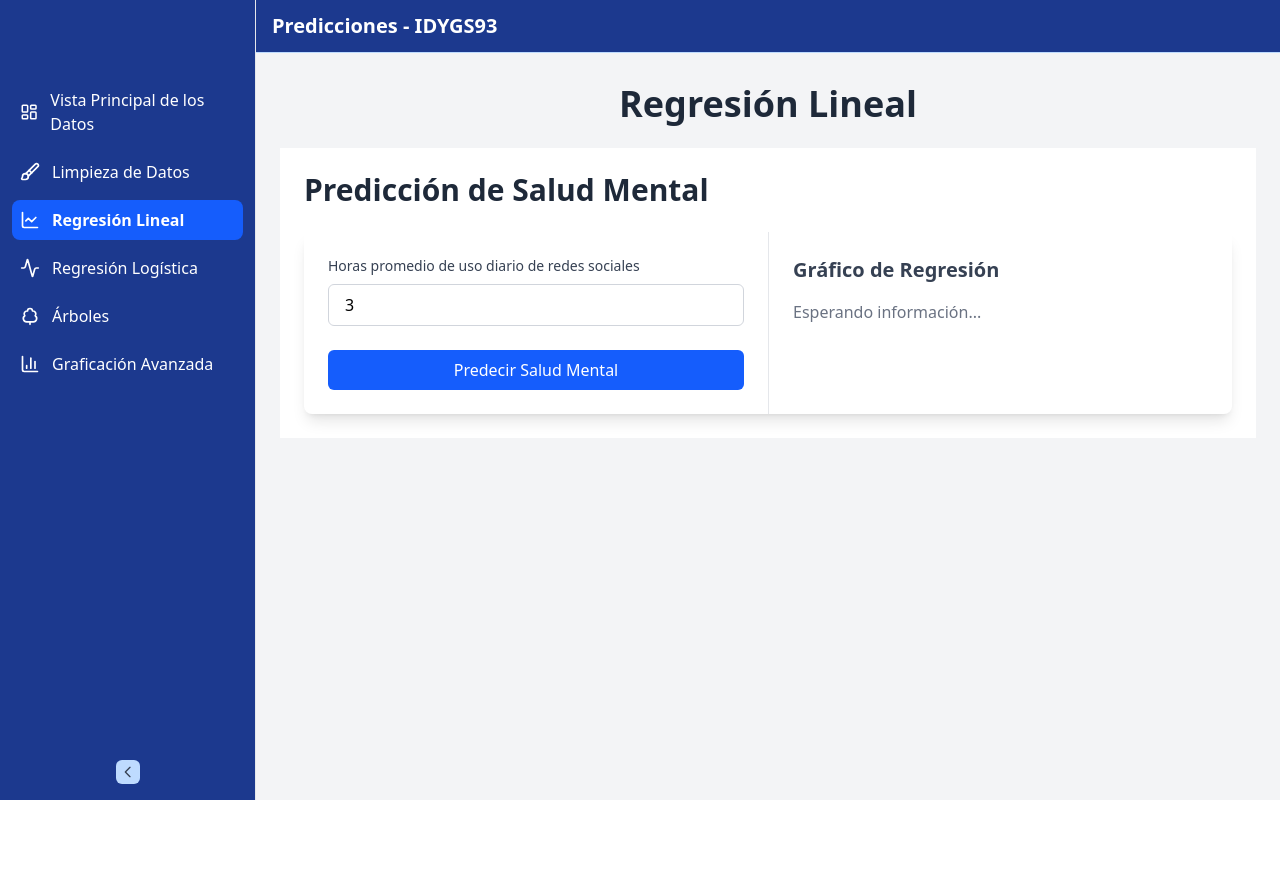
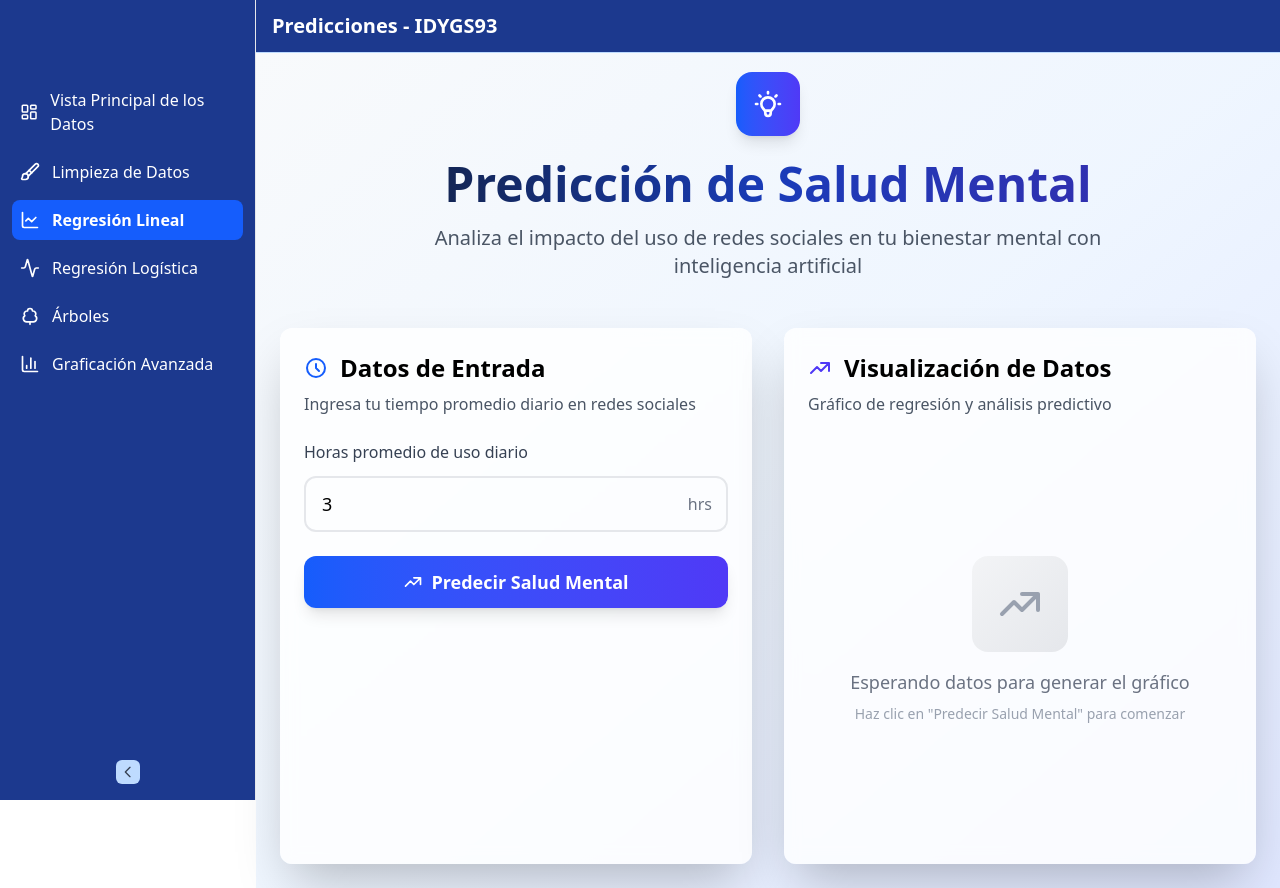
Before and after one commit to Lord-Lobato-665/Front-FastAPI, a Vue app: page /linear-regression in a window 1280 px wide. Before the commit the page ends 800 px from the top, so only its background shows below. Built offline with nearby package versions, Linux system fonts and the light colour scheme.

Commit message:
feat(ui): aplicar diseño completo con estilo mejorado a componente de predicción de salud mental

```diff
--- a/src/components/MHPrediction.vue
+++ b/src/components/MHPrediction.vue
@@ -1,19 +1,42 @@
 <template>
-  <section class="flex flex-col p-6 bg-white">
-    <h2 class="text-3xl font-semibold mb-6 text-gray-800">
+  <div class="min-h-screen bg-gradient-to-br from-slate-50 via-blue-50 to-indigo-100 p-6">
+    <div class="max-w-7xl mx-auto">
+      <!-- Header -->
+      <div class="text-center mb-12">
+        <div class="inline-flex items-center justify-center w-16 h-16 bg-gradient-to-r from-blue-600 to-indigo-600 rounded-2xl mb-6 shadow-lg">
+          <svg class="w-8 h-8 text-white" fill="none" stroke="currentColor" viewBox="0 0 24 24">
+            <path stroke-linecap="round" stroke-linejoin="round" stroke-width="2"
+              d="M9.663 17h4.673M12 3v1m6.364 1.636l-.707.707M21 12h-1M4 12H3m3.343-5.657l-.707-.707m2.828 9.9a5 5 0 117.072 0l-.548.547A3.374 3.374 0 0014 18.469V19a2 2 0 11-4 0v-.531c0-.895-.356-1.754-.988-2.386l-.548-.547z" />
+          </svg>
+        </div>
+        <h1 class="text-4xl md:text-5xl font-bold bg-gradient-to-r from-gray-900 via-blue-800 to-indigo-800 bg-clip-text text-transparent mb-4">
           Predicción de Salud Mental
+        </h1>
+        <p class="text-xl text-gray-600 max-w-2xl mx-auto">
+          Analiza el impacto del uso de redes sociales en tu bienestar mental con inteligencia artificial
+        </p>
+      </div>
+
+      <div class="grid lg:grid-cols-2 gap-8">
+        <!-- Input -->
+        <div class="backdrop-blur-sm bg-white/80 border-0 shadow-2xl rounded-xl">
+          <div class="p-6 pb-6">
+            <h2 class="flex items-center gap-3 text-2xl font-semibold mb-2">
+              <svg class="w-6 h-6 text-blue-600" fill="none" stroke="currentColor" viewBox="0 0 24 24">
+                <path stroke-linecap="round" stroke-linejoin="round" stroke-width="2"
+                  d="M12 8v4l3 3m6-3a9 9 0 11-18 0 9 9 0 0118 0z" />
+              </svg>
+              Datos de Entrada
             </h2>
+            <p class="text-base text-gray-600">Ingresa tu tiempo promedio diario en redes sociales</p>
+          </div>
 
-    <div class="flex flex-col md:flex-row flex-1 rounded-lg overflow-hidden shadow-lg">
-      <!-- Input y Resultado -->
-      <div class="w-full md:w-1/2 p-6 flex flex-col justify-start">
-        <div class="mb-6">
-          <label
-            for="hours"
-            class="block text-sm font-medium text-gray-700 mb-2"
-          >
-            Horas promedio de uso diario de redes sociales
+          <div class="px-6 pb-6 space-y-6">
+            <div class="space-y-3">
+              <label for="hours" class="block text-base font-medium text-gray-700">
+                Horas promedio de uso diario
               </label>
+              <div class="relative">
                 <input
                   id="hours"
                   v-model.number="usageHours"
@@ -21,105 +44,212 @@
                   step="0.1"
                   min="0"
                   max="24"
-            class="w-full px-4 py-2 border border-gray-300 rounded-md focus:outline-none focus:ring-2 focus:ring-blue-500"
+                  class="w-full text-lg py-3 pl-4 pr-16 border-2 border-gray-200 rounded-xl focus:border-blue-500 focus:outline-none transition-all duration-200"
                   placeholder="Ej. 3.5"
                 />
+                <span class="absolute right-4 top-1/2 -translate-y-1/2 text-gray-500 font-medium">hrs</span>
+              </div>
             </div>
 
             <button
               @click="getPrediction"
               :disabled="isLoading"
-          class="w-full bg-blue-600 hover:bg-blue-700 text-white font-medium py-2 px-4 rounded-md transition duration-200 disabled:opacity-50 disabled:cursor-not-allowed"
+              class="w-full bg-gradient-to-r from-blue-600 to-indigo-600 hover:from-blue-700 hover:to-indigo-700 text-white font-semibold py-3 px-6 rounded-xl shadow-lg hover:shadow-xl transition-all duration-300 text-lg disabled:opacity-50 disabled:cursor-not-allowed"
             >
-          {{ isLoading ? 'Calculando...' : 'Predecir Salud Mental' }}
+              <span v-if="isLoading" class="flex items-center justify-center">
+                <svg class="w-5 h-5 mr-2 animate-spin" fill="none" viewBox="0 0 24 24">
+                  <circle class="opacity-25" cx="12" cy="12" r="10" stroke="currentColor" stroke-width="4"></circle>
+                  <path class="opacity-75" fill="currentColor"
+                    d="M4 12a8 8 0 018-8V0C5.373 0 0 5.373 0 12h4zm2 5.291A7.962 7.962 0 014 12H0c0 3.042 1.135 5.824 3 7.938l3-2.647z" />
+                </svg>
+                Analizando...
+              </span>
+              <span v-else class="flex items-center justify-center">
+                <svg class="w-5 h-5 mr-2" fill="none" stroke="currentColor" viewBox="0 0 24 24">
+                  <path stroke-linecap="round" stroke-linejoin="round" stroke-width="2"
+                    d="M13 7h8m0 0v8m0-8l-8 8-4-4-6 6" />
+                </svg>
+                Predecir Salud Mental
+              </span>
             </button>
 
-        <div v-if="prediction !== null" class="mt-8">
-          <div
-            class="bg-blue-50 border-l-4 border-blue-500 p-4 mb-6 max-w-full"
-          >
-            <p class="text-blue-700">
-              <span class="font-semibold">Resultado:</span>
-              El puntaje predicho de salud mental es
-              <span class="font-bold">{{ prediction.toFixed(2) }}</span>
-              para {{ usageHours }} horas de uso diario.
+            <!-- Resultado -->
+            <div v-if="prediction !== null" class="mt-8 space-y-4 animate-fade-in">
+              <div :class="[
+                'p-6 rounded-2xl border-2 transition-all duration-500',
+                getHealthStatus(prediction).bg,
+                getHealthStatus(prediction).border
+              ]">
+                <div class="flex items-start gap-4">
+                  <svg :class="['w-6 h-6 mt-1', getHealthStatus(prediction).color]" fill="none" stroke="currentColor"
+                    viewBox="0 0 24 24">
+                    <path stroke-linecap="round" stroke-linejoin="round" stroke-width="2"
+                      d="M9 12l2 2 4-4m6 2a9 9 0 11-18 0 9 9 0 0118 0z" />
+                  </svg>
+                  <div>
+                    <h3 class="font-semibold text-lg text-gray-900 mb-2">Resultado del Análisis</h3>
+                    <p class="text-gray-700 mb-3">
+                      Tu puntaje de salud mental predicho es
+                      <span class="font-bold text-2xl">{{ prediction.toFixed(2) }}</span>/10
                     </p>
+                    <div class="flex items-center gap-2">
+                      <span class="text-sm text-gray-600">Estado:</span>
+                      <span :class="['font-semibold', getHealthStatus(prediction).color]">
+                        {{ getHealthStatus(prediction).status }}
+                      </span>
                     </div>
-          <div
-            v-if="error"
-            class="mt-6 p-4 bg-red-50 border-l-4 border-red-500 text-red-700"
-          >
-            {{ error }}
+                    <p class="text-sm text-gray-600 mt-2">Basado en {{ usageHours }} horas de uso diario</p>
+                    <div class="mt-4">
+                      <div class="w-full bg-gray-200 rounded-full h-3">
+                        <div :class="['h-3 rounded-full transition-all duration-1000', getHealthStatus(prediction).progressColor]"
+                          :style="{ width: `${(prediction / 10) * 100}%` }"></div>
+                      </div>
+                    </div>
+                  </div>
                 </div>
               </div>
             </div>
 
-      <!-- Gráfica -->
-      <div
-        class="w-full md:w-1/2 p-6 border-t md:border-t-0 md:border-l border-gray-200 flex flex-col"
-      >
-        <h3 class="text-xl font-semibold mb-4 text-gray-700">
-          Gráfico de Regresión
-        </h3>
-        <img
-          v-if="plotUrl"
-          :src="plotUrl"
-          alt="Gráfico de predicción de salud mental"
-          class="max-w-full max-h-full rounded border border-gray-200"
-        />
-        <p v-else class="text-gray-500">Esperando información...</p>
+            <div v-if="error" class="p-4 bg-red-50 border-2 border-red-200 rounded-xl animate-fade-in">
+              <div class="flex items-center gap-3">
+                <svg class="w-5 h-5 text-red-600" fill="none" stroke="currentColor" viewBox="0 0 24 24">
+                  <path stroke-linecap="round" stroke-linejoin="round" stroke-width="2"
+                    d="M12 8v4m0 4h.01M21 12a9 9 0 11-18 0 9 9 0 0118 0z" />
+                </svg>
+                <p class="text-red-700 font-medium">{{ error }}</p>
               </div>
             </div>
-  </section>
+          </div>
+        </div>
+
+        <!-- Chart -->
+        <div class="backdrop-blur-sm bg-white/80 border-0 shadow-2xl rounded-xl">
+          <div class="p-6 pb-6">
+            <h2 class="flex items-center gap-3 text-2xl font-semibold mb-2">
+              <svg class="w-6 h-6 text-indigo-600" fill="none" stroke="currentColor" viewBox="0 0 24 24">
+                <path stroke-linecap="round" stroke-linejoin="round" stroke-width="2"
+                  d="M13 7h8m0 0v8m0-8l-8 8-4-4-6 6" />
+              </svg>
+              Visualización de Datos
+            </h2>
+            <p class="text-base text-gray-600">Gráfico de regresión y análisis predictivo</p>
+          </div>
+          <div class="px-6 pb-6">
+            <div class="relative min-h-[400px] flex items-center justify-center">
+              <div v-if="isLoading" class="flex flex-col items-center gap-4">
+                <div class="w-16 h-16 border-4 border-blue-200 border-t-blue-600 rounded-full animate-spin"></div>
+                <p class="text-gray-600 font-medium">Generando gráfico...</p>
+              </div>
+              <div v-else-if="plotUrl" class="w-full animate-fade-in">
+                <img :src="plotUrl" alt="Gráfico de predicción de salud mental"
+                  class="w-full h-auto rounded-xl shadow-lg border border-gray-200" />
+              </div>
+              <div v-else class="text-center">
+                <div class="w-24 h-24 bg-gradient-to-br from-gray-100 to-gray-200 rounded-2xl flex items-center justify-center mb-4 mx-auto">
+                  <svg class="w-12 h-12 text-gray-400" fill="none" stroke="currentColor" viewBox="0 0 24 24">
+                    <path stroke-linecap="round" stroke-linejoin="round" stroke-width="2"
+                      d="M13 7h8m0 0v8m0-8l-8 8-4-4-6 6" />
+                  </svg>
+                </div>
+                <p class="text-gray-500 font-medium text-lg">Esperando datos para generar el gráfico</p>
+                <p class="text-gray-400 text-sm mt-2">Haz clic en "Predecir Salud Mental" para comenzar</p>
+              </div>
+            </div>
+          </div>
+        </div>
+      </div>
+
+    </div>
+  </div>
 </template>
 
-<script lang="ts">
-import { defineComponent, ref } from 'vue';
-import { mentalHealthService } from '../services/MentalHealth';
+<script lang="ts" setup>
+import { ref } from 'vue'
+import { mentalHealthService } from '../services/MentalHealth'
 
-export default defineComponent({
-  name: 'MentalHealthPrediction',
-  setup() {
-    const usageHours = ref<number>(3);
-    const prediction = ref<number | null>(null);
-    const plotUrl = ref<string | null>(null);
-    const isLoading = ref<boolean>(false);
-    const error = ref<string | null>(null);
+const usageHours = ref<number>(3)
+const prediction = ref<number | null>(null)
+const plotUrl = ref<string | null>(null)
+const isLoading = ref<boolean>(false)
+const error = ref<string | null>(null)
 
 const getPrediction = async () => {
-      if (usageHours.value === null || usageHours.value < 0) {
-        error.value = 'Por favor ingresa un valor válido (0-24 horas)';
-        return;
+  if (usageHours.value === null || usageHours.value < 0 || usageHours.value > 24) {
+    error.value = 'Por favor ingresa un valor válido entre 0 y 24 horas'
+    return
   }
 
-      isLoading.value = true;
-      error.value = null;
-      prediction.value = null;
-      plotUrl.value = null;
+  isLoading.value = true
+  error.value = null
+  prediction.value = null
+  plotUrl.value = null
 
   try {
-        const data = await mentalHealthService.getPrediction(usageHours.value);
-        prediction.value = data.prediccion;
+    const data = await mentalHealthService.getPrediction(usageHours.value)
+    prediction.value = data.prediccion
 
     setTimeout(async () => {
-          plotUrl.value = await mentalHealthService.getPlot();
-          isLoading.value = false;
-        }, 500);
+      plotUrl.value = await mentalHealthService.getPlot()
+      isLoading.value = false
+    }, 500)
   } catch (err) {
-        console.error(err);
-        error.value = 'Ocurrió un error al calcular la predicción. Intenta nuevamente.';
-        isLoading.value = false;
+    console.error(err)
+    error.value = 'Ocurrió un error al calcular la predicción. Intenta nuevamente.'
+    isLoading.value = false
   }
-    };
+}
 
+const getHealthStatus = (score: number) => {
+  if (score >= 8) {
     return {
-      usageHours,
-      prediction,
-      plotUrl,
-      isLoading,
-      error,
-      getPrediction
-    };
+      status: 'Excelente',
+      color: 'text-emerald-600',
+      bg: 'bg-emerald-50',
+      border: 'border-emerald-200',
+      progressColor: 'bg-emerald-500'
     }
-});
+  }
+  if (score >= 6) {
+    return {
+      status: 'Bueno',
+      color: 'text-blue-600',
+      bg: 'bg-blue-50',
+      border: 'border-blue-200',
+      progressColor: 'bg-blue-500'
+    }
+  }
+  if (score >= 4) {
+    return {
+      status: 'Regular',
+      color: 'text-amber-600',
+      bg: 'bg-amber-50',
+      border: 'border-amber-200',
+      progressColor: 'bg-amber-500'
+    }
+  }
+  return {
+    status: 'Preocupante',
+    color: 'text-red-600',
+    bg: 'bg-red-50',
+    border: 'border-red-200',
+    progressColor: 'bg-red-500'
+  }
+}
 </script>
+
+<style scoped>
+.animate-fade-in {
+  animation: fadeIn 0.5s ease-in-out;
+}
+
+@keyframes fadeIn {
+  from {
+    opacity: 0;
+    transform: translateY(10px);
+  }
+  to {
+    opacity: 1;
+    transform: translateY(0);
+  }
+}
+</style>
--- a/src/views/LinearRegression.vue
+++ b/src/views/LinearRegression.vue
@@ -1,8 +1,5 @@
 <template>
-  <div class="container mx-auto p-6">
-    <h1 class="text-4xl font-bold mb-6 mt-3 text-gray-800 text-center">Regresión Lineal</h1>
       <MentalHealthPrediction />
-      </div>
 </template>
 
 <script lang="ts">
```
Lines whose indentation alone changed are shown as unchanged.
